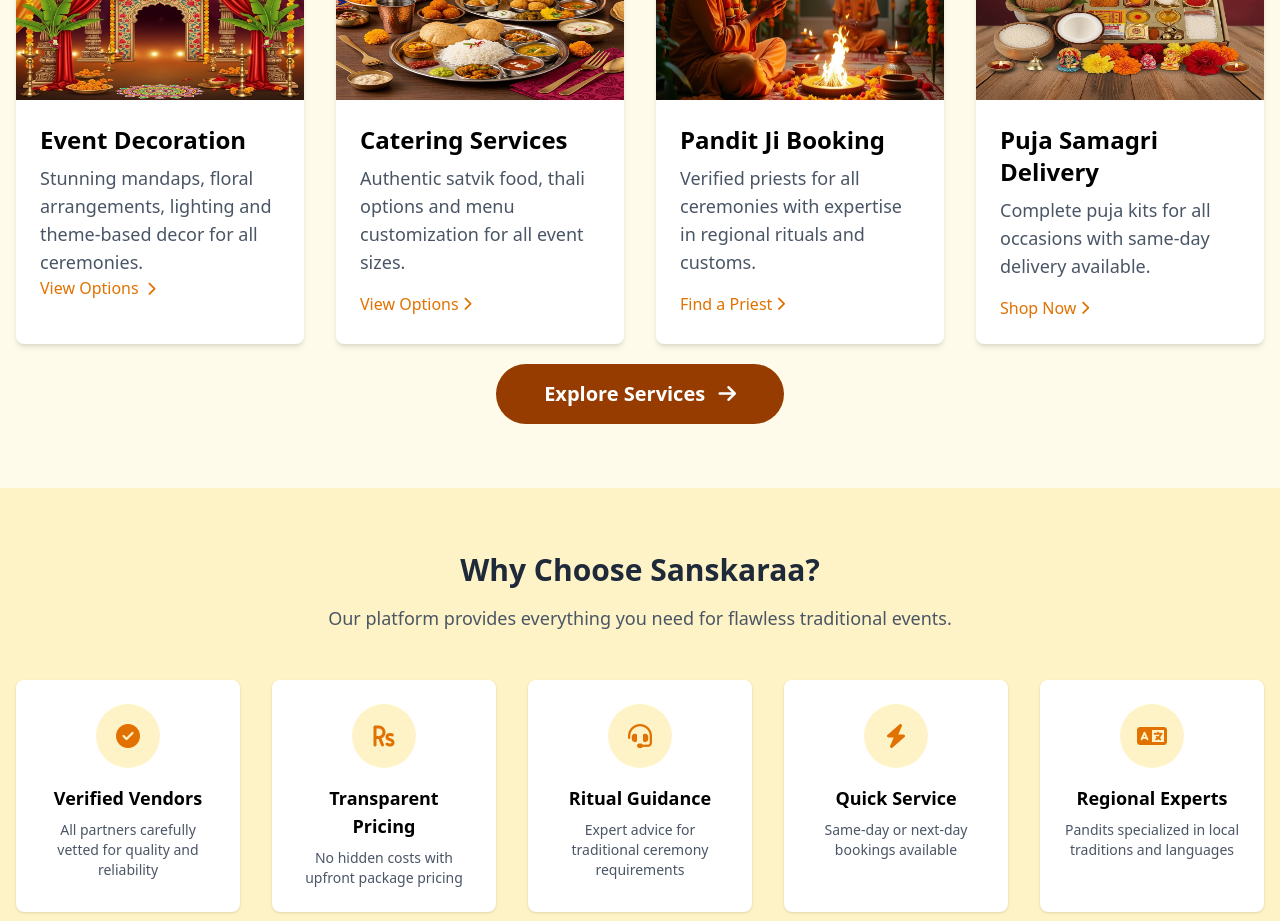
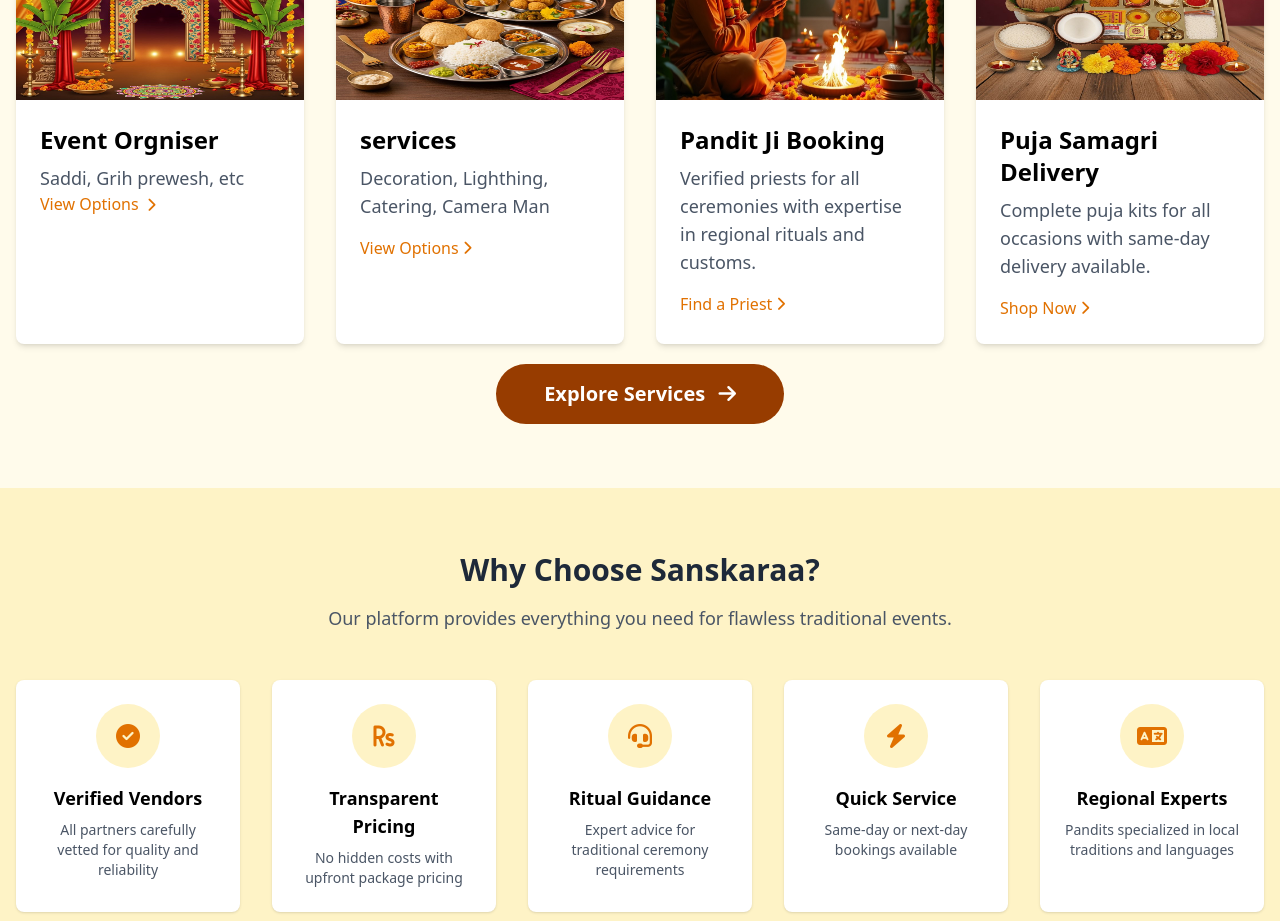
Before and after one commit to RohitMunda07/Sanskaraa, a React (Vite) app in the folder Frontend/: page / in a window 1280 px wide. Shown: the part 1640-2561 px from the top of the page. Built offline with nearby package versions, Linux system fonts and the light colour scheme; a web font is replaced by a local one.

Commit message:
Update LandingPage.jsx

```diff
--- a/Frontend/src/components/Layout/LandingPage.jsx
+++ b/Frontend/src/components/Layout/LandingPage.jsx
@@ -101,7 +101,7 @@
           </div>
 
           <div className="grid md:grid-cols-2 lg:grid-cols-4 gap-8">
-            {/* Decoration */}
+            {/* Event org*/}
             <div className="service-card bg-white rounded-lg overflow-hidden shadow-md transition duration-300 group ">
               <div className="h-48 overflow-hidden ">
                 <img
@@ -111,9 +111,9 @@
                 />
               </div>
               <div className="p-6 min-w-full">
-                <h3 className="text-2xl font-semibold mb-2">Event Decoration</h3>
+                <h3 className="text-2xl font-semibold mb-2">Event Orgniser</h3>
                 <p className="text-lg text-start text-gray-600">
-                  Stunning mandaps, floral arrangements, lighting and theme-based decor for all ceremonies.
+                  Saddi, Grih prewesh, etc
                 </p>
                 <a href="#" className=" text-amber-600 font-medium">
                   View Options <i className="fas fa-chevron-right ml-1 text-sm"></i>
@@ -121,7 +121,7 @@
               </div>
             </div>
 
-            {/* Catering */}
+            {/* services organiser*/}
             <div className="service-card bg-white rounded-lg overflow-hidden shadow-md transition duration-300 group ">
               <div className="h-48 overflow-hidden ">
                 <img
@@ -131,9 +131,9 @@
                 />
               </div>
               <div className="p-6">
-                <h3 className="text-2xl font-semibold mb-2">Catering Services</h3>
+                <h3 className="text-2xl font-semibold mb-2">services </h3>
                 <p className="text-lg text-gray-600 mb-4">
-                  Authentic satvik food, thali options and menu customization for all event sizes.
+                  Decoration, Lighthing, Catering, Camera Man
                 </p>
                 <a href="#" className="text-amber-600 font-medium inline-flex items-center">
                   View Options <i className="fas fa-chevron-right ml-1 text-sm"></i>
```
